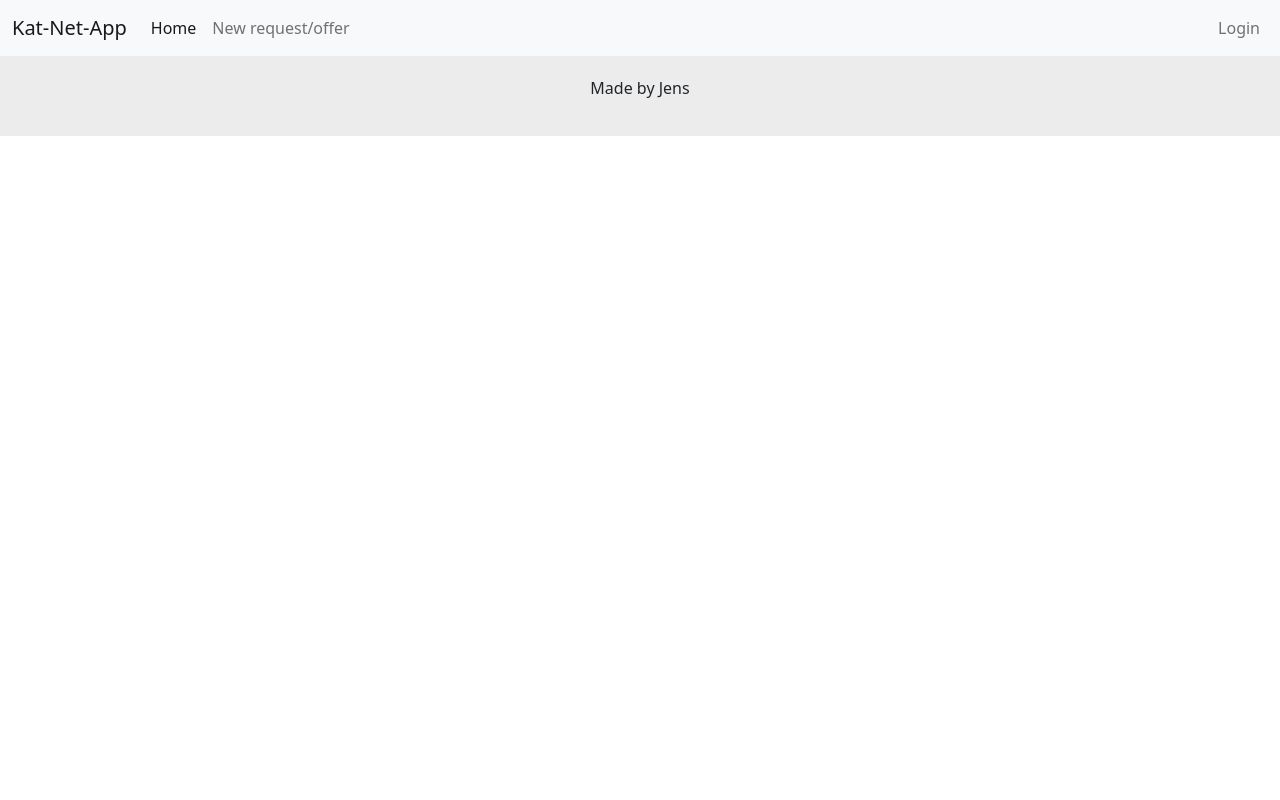
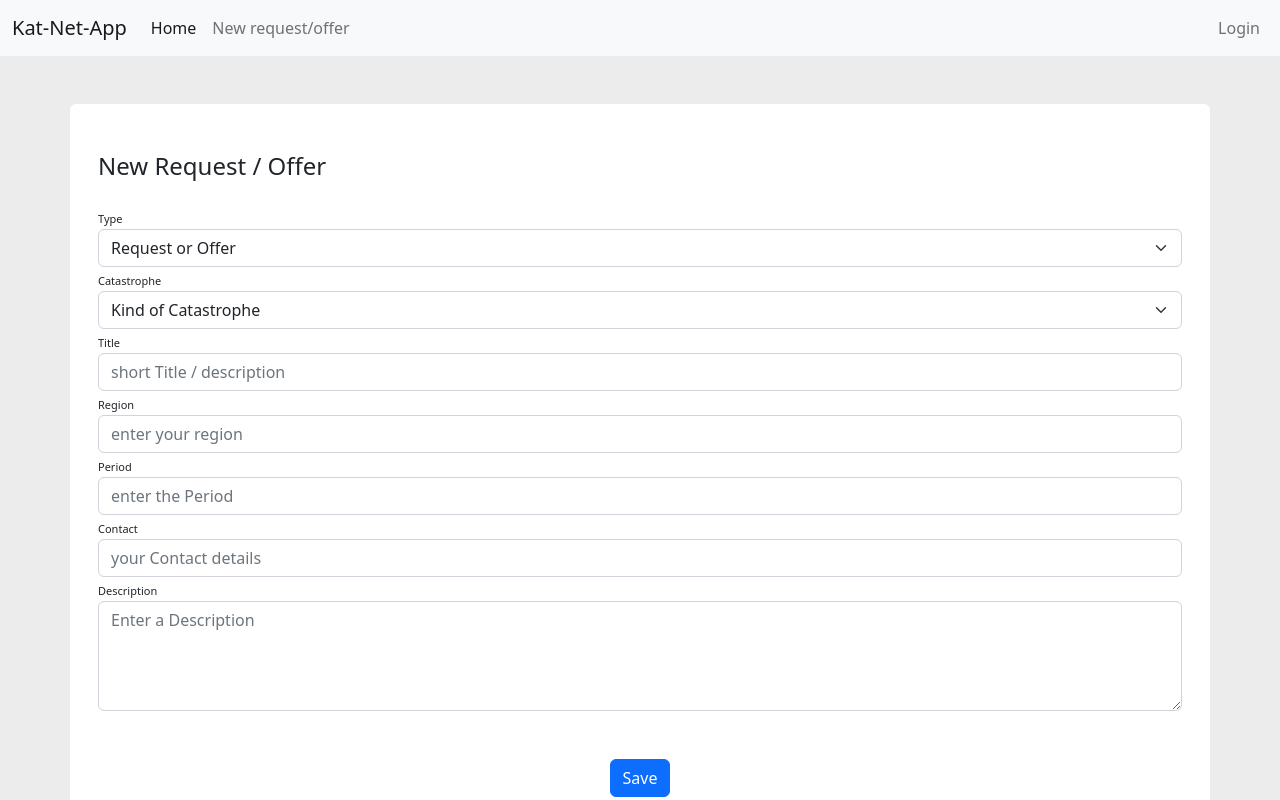
Before and after one commit to Tape90/SocialProjekt, a React (Vite) app in the folder Frontend/: page /Offer in a window 1280 px wide. Shown: the top 800 px of the page. Built offline with nearby package versions, Linux system fonts and the light colour scheme.

Commit message:
new Offer/Request added

```diff
--- a/Frontend/src/js/App.jsx
+++ b/Frontend/src/js/App.jsx
@@ -10,6 +10,7 @@
 //CSS
 import '../scss/App.css'
 import FeedCard from './components/StartSite/FeedCards'
+import RequestOffer from './components/RequestOffer/RequestOffer';
 
 
 
@@ -24,7 +25,8 @@
         <Route path='/' element={<FeedCard />}></Route>
         <Route path='/Login' element={<Login />}></Route>
         <Route path='/Profile' element={<Profile />}></Route>
-       </Routes>
+        <Route path='/Offer' element={<RequestOffer />}></Route>
+        </Routes>
       <Footer/>
       </Router>
     </div>
--- a/Frontend/src/js/components/Navbar/Navbar.jsx
+++ b/Frontend/src/js/components/Navbar/Navbar.jsx
@@ -16,7 +16,7 @@
             <Link className="textDecoration" to={'/'}> <a class="nav-link active">Home</a> </Link>
             </li>
             <li class="nav-item">
-            <Link className="textDecoration" to={'/Angebote'}> <a class="nav-link">New request/offer</a> </Link>
+            <Link className="textDecoration" to={'/Offer'}> <a class="nav-link">New request/offer</a> </Link>
             </li>
           </ul>
           {/* <form class="d-flex" role="search">
--- /dev/null
+++ b/Frontend/src/js/components/RequestOffer/RequestOffer.jsx
@@ -0,0 +1,90 @@
+export default function RequestOffer() {
+
+  return (
+    <div class="container rounded bg-white mt-5 mb-5">
+
+
+      <div class="">
+        <div class="p-3 py-5 ">
+          <div class="d-flex justify-content-between align-items-center mb-3">
+            <h4 class="text-right">New Request / Offer</h4>
+          </div>
+
+          <div class="row mt-3">
+            <div class="col-md-12">
+              <label class="labels">Type</label>
+              <select class="form-select" aria-label="Default select example">
+
+                <option selected>Request or Offer</option>
+                <option value="1">Request</option>
+                <option value="2">Offer</option>
+              </select>
+            </div>
+
+            <div class="col-md-12">
+              <label class="labels">Catastrophe</label>
+              <select class="form-select" aria-label="Default select example">
+                <option selected>Kind of Catastrophe</option>
+                <option value="1">Hochwasser</option>
+                <option value="2">Stromausfall</option>
+                <option value="3">Starkregen</option>
+                <option value="4">Erdbeben</option>
+              </select>
+            </div>
+
+            <div class="col-md-12">
+              <label class="labels">Title</label>
+              <input
+                type="text"
+                class="form-control"
+                placeholder="short Title / description"
+              />
+            </div>
+            <div class="col-md-12">
+              <label class="labels">Region</label>
+              <input
+                type="text"
+                class="form-control"
+                placeholder="enter your region"
+              />
+            </div>
+            <div class="col-md-12">
+              <label class="labels">Period</label>
+              <input
+                type="text"
+                class="form-control"
+                placeholder="enter the Period"
+              />
+            </div>
+            <div class="col-md-12">
+              <label class="labels">Contact</label>
+              <input
+                type="text"
+                class="form-control"
+                placeholder="your Contact details"
+              />
+            </div>
+            <div class="col-md-12">
+              <label class="labels">Description</label>
+              <textarea
+                type="text"
+                class="form-control"
+                placeholder="Enter a Description"
+                rows="4"
+              />
+            </div>
+          </div>
+
+          <div class="mt-5 text-center">
+            <button class="btn btn-primary" type="button">
+              Save
+            </button>
+          </div>
+
+        </div>
+      </div>
+
+
+    </div>
+  )
+}
```
